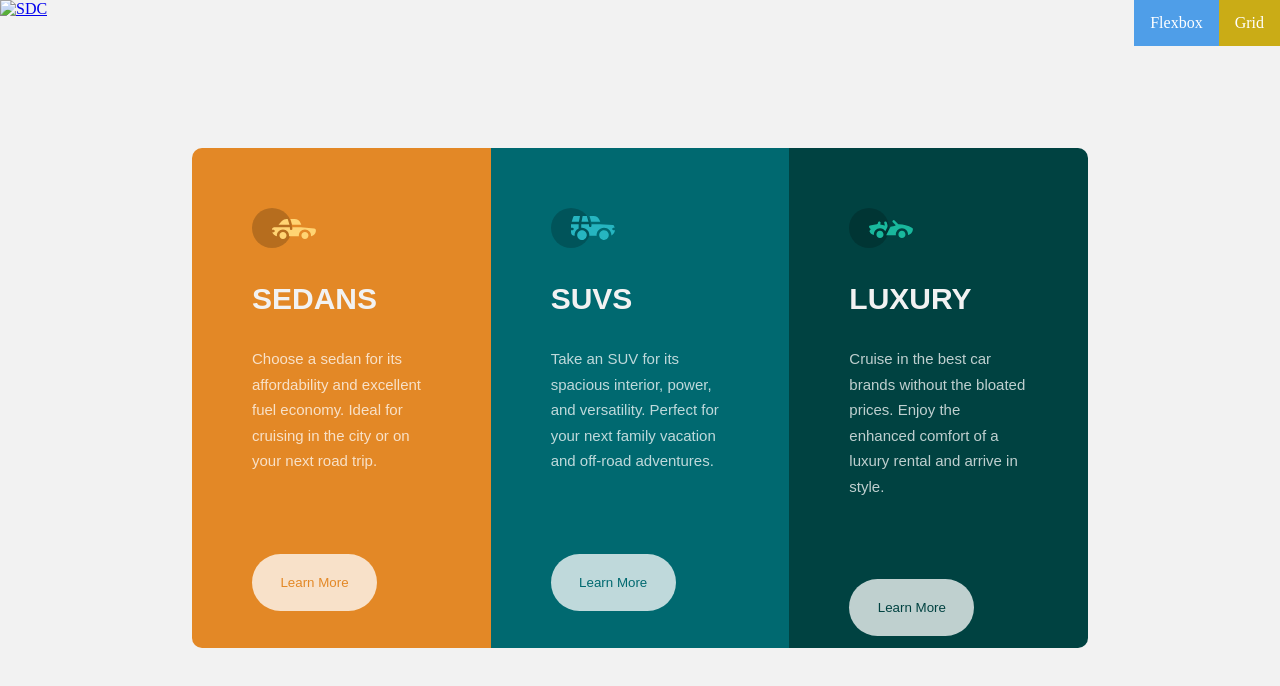
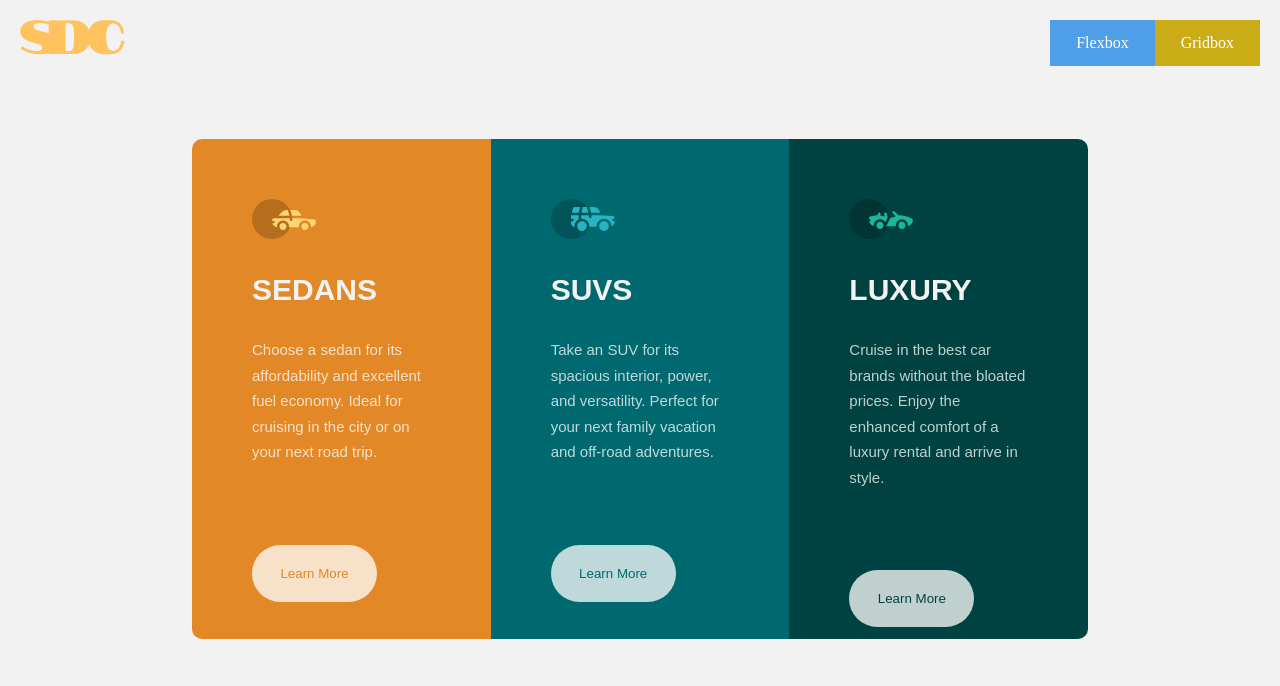
Before and after one commit to Omolounnu-Oluwafemi/ZURI-CSS-Flexbox-and-Grid-Layout-, a plain HTML site: page index.html in a window 1280 px wide. Drawn offline with Linux system fonts and the light colour scheme; a web font is replaced by a local one.

Commit message:
finished the nav

```diff
--- a/index.html
+++ b/index.html
@@ -15,7 +15,7 @@
       <nav class="navheading">
         <div>
           <a href="#">
-            <img src="assets/Sammie Digital Concept.png"               alt="SDC">
+            <img src="/Sammie Digital Concept.png"               alt="SDC">
           </a>
         </div>
         <div class="navbar">
@@ -24,7 +24,7 @@
               <a href="#">Flexbox</a>
             </li>
             <li class="nav">
-              <a href="grid.html">Grid </a>
+              <a href="grid.html">Gridbox </a>
             </li>
           </ul>
         </div>
--- a/style.css
+++ b/style.css
@@ -5,6 +5,7 @@
   /* Font-size: 15px; */
 }
 body {
+  margin-top: 10px;
   background-color: hsl(0, 0%, 95%);
 }
 
@@ -13,18 +14,18 @@ ul {
   margin: 0;
   padding: 0;
   overflow: hidden;
-  background-color: #caac16;
 }
 
 li {
   float: left;
+  background-color: #caac16;
 }
 
 li a {
   display: block;
   color: white;
   text-align: center;
-  padding: 14px 16px;
+  padding: 14px 26px;
   text-decoration: none;
 }
 
@@ -34,6 +35,7 @@ li a:hover:not(.active) {
 .navheading {
   display: flex;
   justify-content: space-between;
+  margin: 20px 20px 0 20px;
 }
 .active {
   background-color: #4f9ee8;
@@ -44,7 +46,7 @@ main {
   align-items: center;
   flex-direction: row;
   width: 70%;
-  height: 700px;
+  height: 600px;
   margin: auto;
   font-size: 15px;
 }
```
Also changed, not shown: Sammie Digital Concept.png (added).
